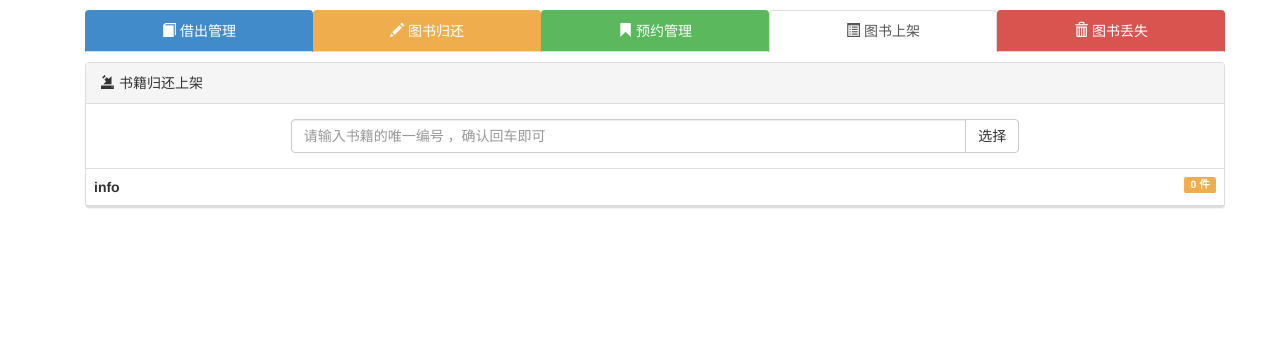
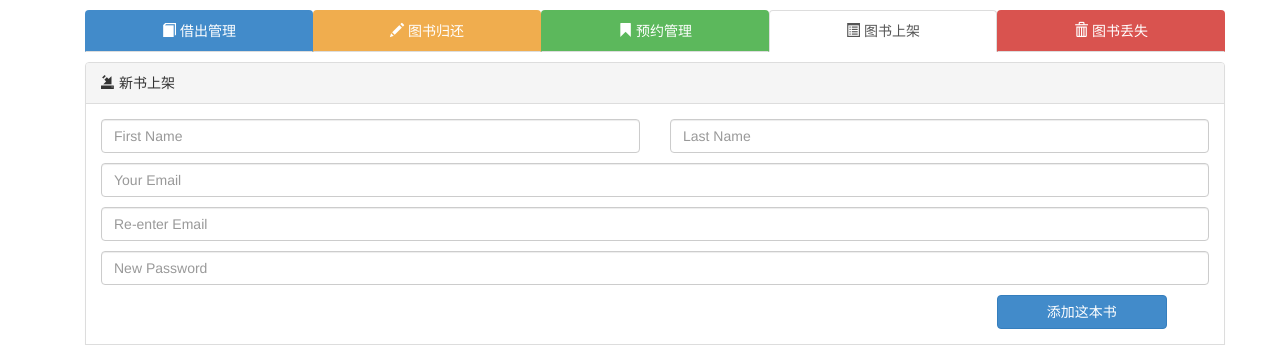
Before and after one commit to fupolarbear/THU-Class-SE-readtogether-lib, a Django app: template thesite/rt/templates/rt/book-manager-panel.html in a window 1280 px wide, after a click on "图书上架". Shown: the part 96-441 px from the top of the page. Run offline with Django 3.2, Linux system fonts and the light colour scheme; the template is opened without the code that fills it, so the values that code supplies are empty; parts of the project's set-up code (start-up, migrations or seed data) failed here and were passed over; some libraries are stand-ins or nearby versions.

Commit message:
add new book

```diff
--- a/thesite/rt/templates/rt/book-manager-panel.html
+++ b/thesite/rt/templates/rt/book-manager-panel.html
@@ -202,17 +202,34 @@
 		  	<div class="panel panel-default">
 				  <!-- Default panel contents -->
 				  <div class="panel-heading">
-					<span class="glyphicon glyphicon-import"></span> 书籍归还上架
+					<span class="glyphicon glyphicon-import"></span> 新书上架
 				  </div>
 				  <div class="panel-body">
+					<div class="row addnewbook-row">
+				<div class="col-xs-12 col-sm-12 col-md-12">
+					<form action="#" method="post" class="form" role="form">
 					<div class="row">
-						<div class="col-md-8 col-md-offset-2 input-group">
-						  <input type="text" class="form-control" placeholder="请输入书籍的唯一编号 ，确认回车即可" id="return-book-bid2">
-						  <span class="input-group-btn">
-							<button class="btn btn-default" type="button" id="magic-return2">选择</button>
-						  </span>
-						</div><!-- /input-group -->
+						<div class="col-xs-6 col-md-6">
+							<input class="form-control" name="firstname" placeholder="First Name" type="text"
+								required autofocus />
+						</div>
+						<div class="col-xs-6 col-md-6">
+							<input class="form-control" name="lastname" placeholder="Last Name" type="text" required />
+						</div>
 					</div>
+					<input class="form-control" name="youremail" placeholder="Your Email" type="email" />
+					<input class="form-control" name="reenteremail" placeholder="Re-enter Email" type="email" />
+					<input class="form-control" name="password" placeholder="New Password" type="password" />
+					<div class="row">
+						<div class="col-xs-6 col-sm-9 "></div>
+						<div class="col-xs-6 col-sm-3 ">
+							<button class="btn btn-md btn-primary col-md-8 col-md-offset-2" type="submit">
+						添加这本书</button>
+					</div>
+					</div>
+					</form>
+				</div>
+			 </div>
 				  </div>
 
 				  <!-- Table -->
```
